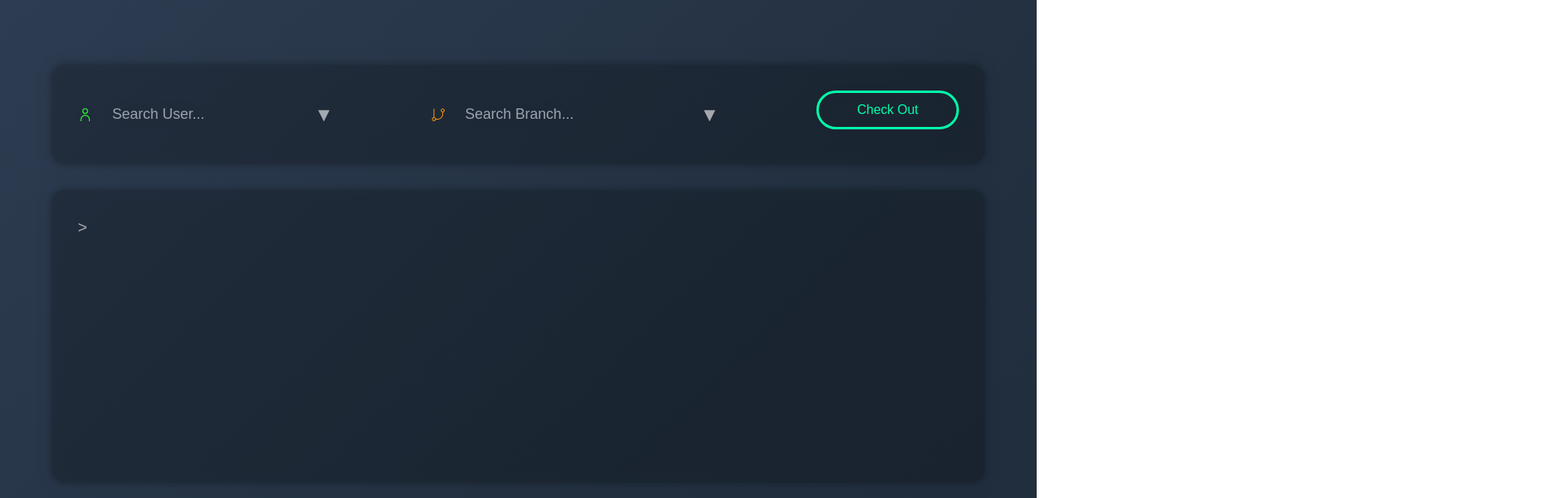
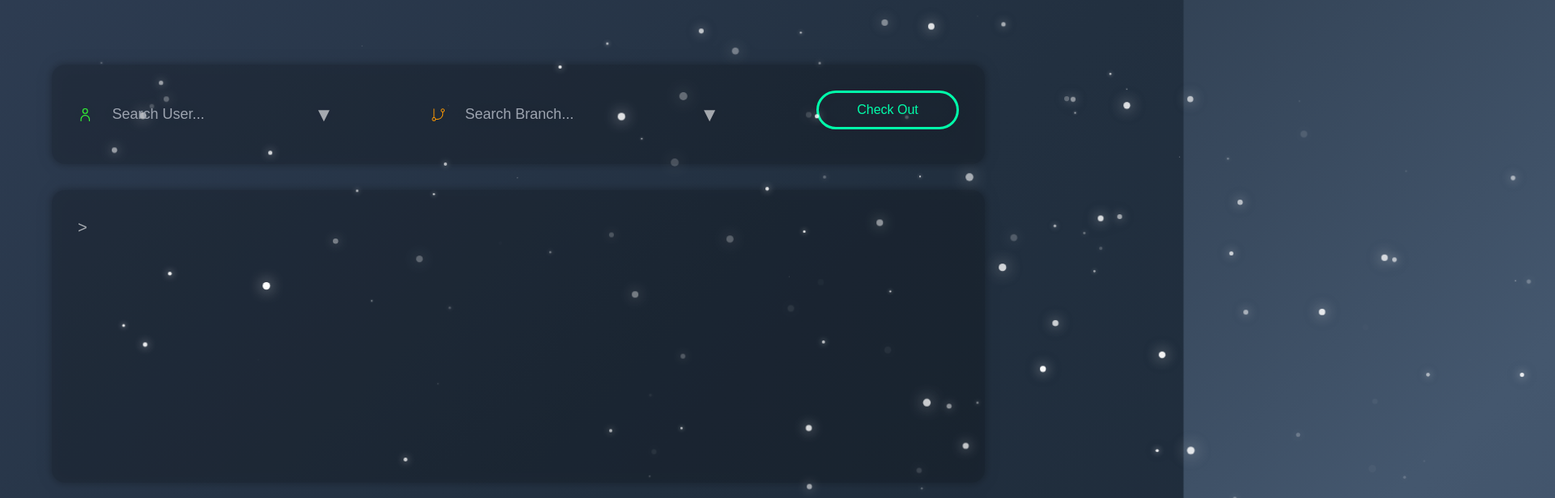
Before and after one commit to Lee-Ki-Bong/git-branch-tool, a Next.js app: page / in a window 1280 px wide. Shown: the top 616 px of the page at 81% size, 1920 px wide, since content can reach past the window. Built offline with nearby package versions, Linux system fonts and the light colour scheme.

Commit message:
💄 눈

```diff
--- a/app/(root)/page.tsx
+++ b/app/(root)/page.tsx
@@ -3,34 +3,40 @@ import { useGlobal } from "@/context/GlobalProvider"
 import Footer from "../components/Footer"
 import Header from "../components/Header"
 import { cn } from "@/util/util"
+import Snowfall from "../components/effects/Snowfall"
 
 export default function Home() {
   const { state } = useGlobal()
   const getStatusClassName = () => {
     if (!state.userName) {
-      return "text--neon--orange" // 유저가 선택되지 않음
+      return "text-neonOrange" // 유저가 선택되지 않음
     }
 
     if (!state.branchName) {
-      return "text--neon--purple" // 브랜치가 선택되지 않음
+      return "text-neonBlue" // 브랜치가 선택되지 않음
     }
 
-    return "text--neon--green" // 모든 상태가 준비됨
+    return "text-neonGreen" // 모든 상태가 준비됨
   }
 
   return (
+    <>
+      <Snowfall />
       <section className="root--container container flex flex-col gap-8">
         <div className="glass sub-padding flex max-xl:flex-col xl:gap-28">
           <Header />
         </div>
 
         <div className="glass sub-padding terminal flex-auto">
-        <span className={` ${cn(getStatusClassName())}`}>{state.message}</span>
+          <span className={` ${cn(getStatusClassName())}`}>
+            {state.message}
+          </span>
         </div>
 
         <div className="glass sub-padding svg--center flex flex-row gap-4">
           <Footer />
         </div>
       </section>
+    </>
   )
 }
--- /dev/null
+++ b/app/components/effects/Snowfall.tsx
@@ -0,0 +1,61 @@
+"use client"
+import { useEffect } from "react"
+
+const Snowfall = () => {
+  useEffect(() => {
+    const totalSnowflakes = 200
+    const snowflakesContainer = document.getElementById("snowflakes-container")
+
+    for (let i = 0; i < totalSnowflakes; i++) {
+      const snowflake = document.createElement("div")
+      snowflake.classList.add("snow")
+
+      // Random positions and properties for each snowflake
+      const randomX = Math.random() * 100
+      const randomOffset = Math.random() * 200 - 100
+      const randomScale = Math.random()
+      const fallDuration = 10 + Math.random() * 20
+      const fallDelay = Math.random() * -30
+      const yoyoTime = 0.3 + Math.random() * 0.5
+
+      snowflake.style.left = `${randomX}vw`
+      snowflake.style.opacity = Math.random().toString()
+      snowflake.style.transform = `scale(${randomScale})`
+      snowflake.style.animationDuration = `${fallDuration}s`
+      snowflake.style.animationDelay = `${fallDelay}s`
+
+      // Creating keyframes dynamically for each snowflake
+      const keyframes = `
+        @keyframes fall-${i} {
+          ${yoyoTime * 100}% {
+            transform: translate(${randomX + randomOffset}vw, ${yoyoTime * 100}vh) scale(${randomScale});
+          }
+          100% {
+            transform: translate(${randomX + randomOffset / 2}vw, 100vh) scale(${randomScale});
+          }
+        }
+      `
+
+      const styleSheet = document.createElement("style")
+      //   styleSheet.type = "text/css"
+      styleSheet.innerText = keyframes
+      document.head.appendChild(styleSheet)
+
+      snowflake.style.animationName = `fall-${i}`
+
+      if (snowflakesContainer) {
+        snowflakesContainer.appendChild(snowflake)
+      }
+    }
+
+    return () => {
+      if (snowflakesContainer) {
+        snowflakesContainer.innerHTML = ""
+      }
+    }
+  }, [])
+
+  return <div id="snowflakes-container"></div>
+}
+
+export default Snowfall
--- a/app/globals.css
+++ b/app/globals.css
@@ -343,3 +343,25 @@
     }
   }
 }
+
+@layer snowEffect {
+  .snow {
+    filter: drop-shadow(0 0 10px white);
+    position: absolute;
+    width: 10px;
+    height: 10px;
+    background: white;
+    border-radius: 50%;
+    opacity: 0;
+    animation: fall linear infinite;
+  }
+
+  @keyframes fall {
+    0% {
+      transform: translateY(-10px);
+    }
+    100% {
+      transform: translateY(100vh);
+    }
+  }
+}
```
Lines whose indentation alone changed are shown as unchanged.
